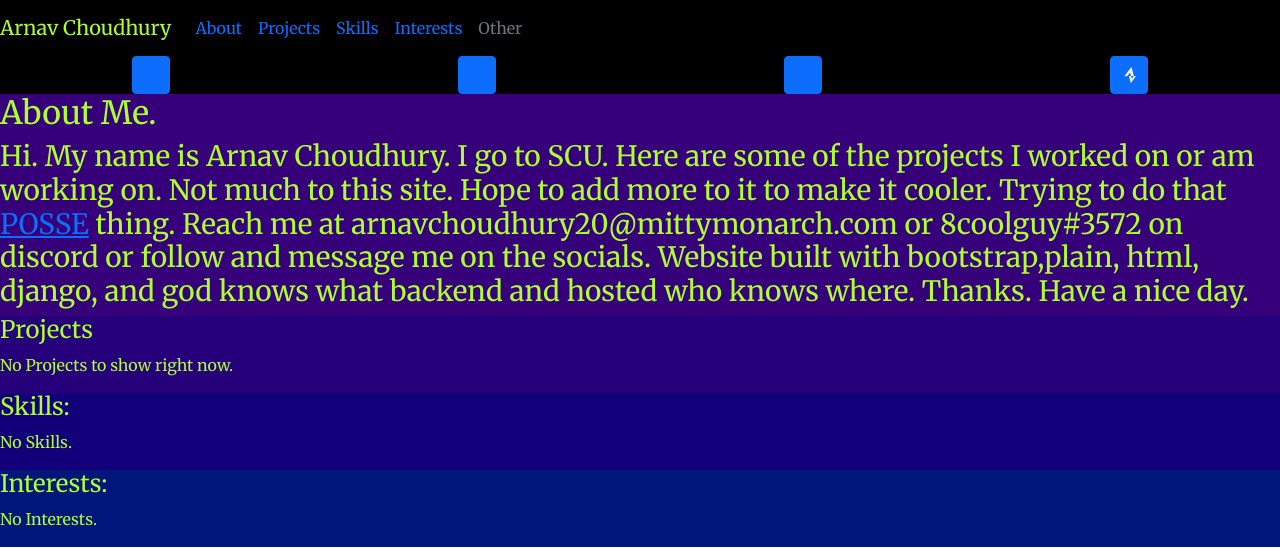
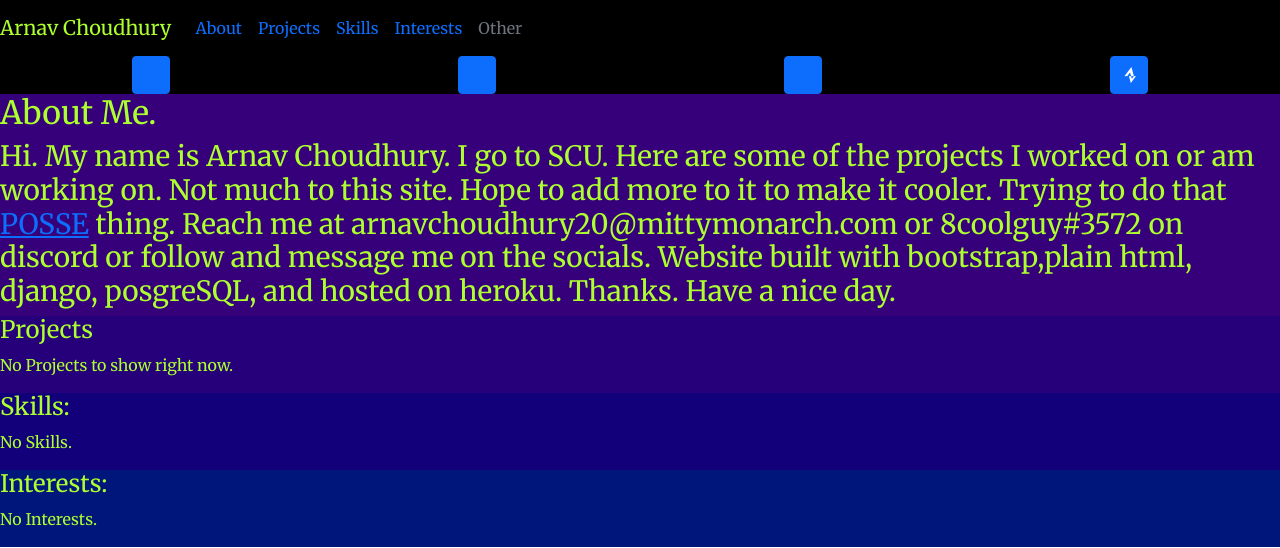
Before and after one commit to 8coolguy/resume_website, a Django app: page / in a window 1280 px wide. Shown: the top 548 px of the page. Run offline with Django 3.2, Linux system fonts and the light colour scheme; data that the repository does not hold is empty.

Commit message:
changed html

```diff
--- a/base/templates/base/index.html
+++ b/base/templates/base/index.html
@@ -55,7 +55,7 @@
             <h3>
                 Hi. My name is Arnav Choudhury. I go to SCU. Here are some of the projects I worked on or am working on. Not much to this site. Hope to add more to it to make it cooler. Trying to do that
                 <a href="https://indieweb.org/POSSE">POSSE</a>
-                thing. Reach me at arnavchoudhury20@mittymonarch.com or 8coolguy#3572 on discord or follow and message me on the socials. Website built with bootstrap,plain, html, django, and god knows what backend and hosted who knows where. Thanks. Have a nice day.
+                thing. Reach me at arnavchoudhury20@mittymonarch.com or 8coolguy#3572 on discord or follow and message me on the socials. Website built with bootstrap,plain html, django, posgreSQL, and hosted on heroku. Thanks. Have a nice day.
             </h3>
         </h1>
     </div>
```
